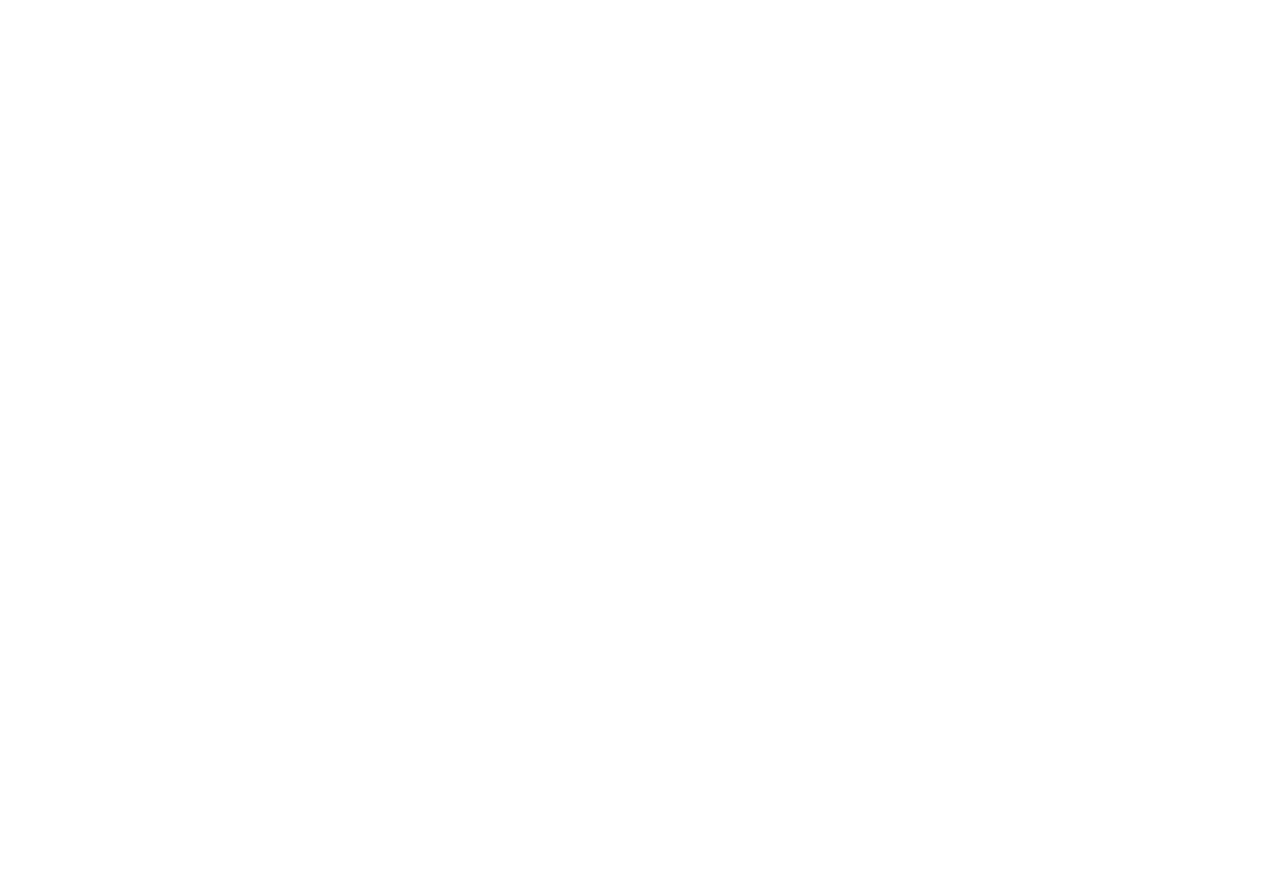
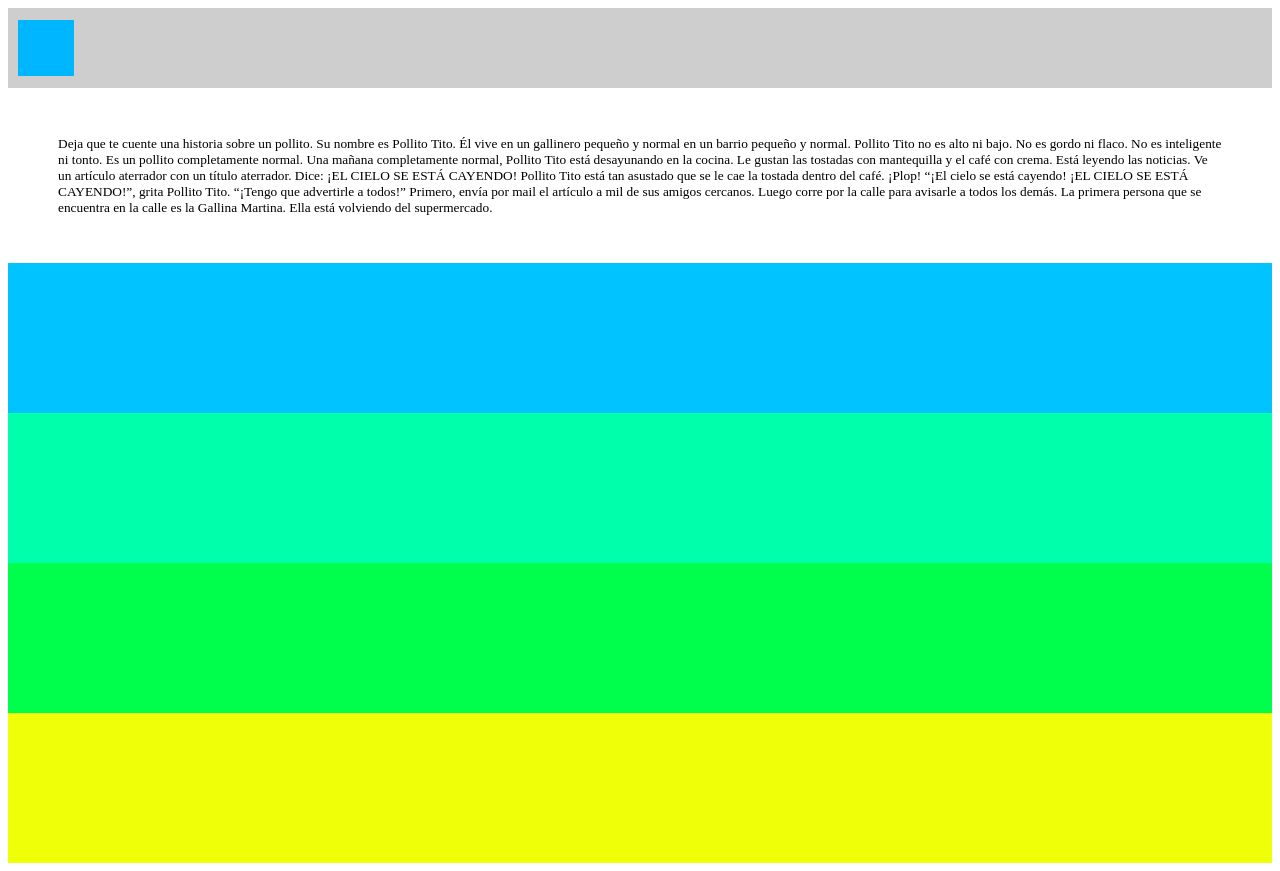
Before and after one commit to blakepond/html-css-2, a plain HTML site: page drill-3/index.html in a window 1280 px wide. Before the commit the page ends 800 px from the top, so only its background shows below. Drawn offline with Linux system fonts and the light colour scheme.

Commit message:
drill3 complete

```diff
--- a/drill-3/index.css
+++ b/drill-3/index.css
@@ -0,0 +1,57 @@
+body {
+    display: flex;
+    flex-direction: column;
+    justify-content: flex-start;
+    align-items: stretchs;
+
+}
+header{
+    display:flex;
+    flex-direction: column;
+    justify-content: center;
+    align-items: flex-start;
+    height: 10vh;
+    width: 100%;
+    background-color: rgb(206, 206, 206);
+}
+#tinySquare {
+    height: 7vh;
+    width: 7vh;
+    margin: 10px;
+    background-color:#00b7ff;
+}
+p {
+    position:static;
+    margin:50px;
+    margin-top: 50px;
+    font-size: smaller;
+}
+#textDiv {
+    position:static;
+    height: 175px;
+    width: 100%;
+    display:flex;
+    justify-content: center;
+    align-items: center;
+
+}
+.color1{
+    height: 150px;
+    width: 100%;
+    background-color:rgb(0, 195, 255);
+}
+.color2{
+    height: 150px;
+    width: 100%;
+    background-color:rgb(0, 255, 170);
+}
+.color3{
+    height: 150px;
+    width: 100%;
+    background-color:rgb(0, 255, 76);
+}
+.color4{
+    height: 150px;
+    width: 100%;
+    background-color:rgb(239, 255, 8);
+}
--- a/drill-3/index.html
+++ b/drill-3/index.html
@@ -1 +1,30 @@
-<!-- be sure to look at the example gif as well -->
+<!DOCTYPE html>
+<html lang="en">
+<head>
+    <meta charset="UTF-8">
+    <meta http-equiv="X-UA-Compatible" content="IE=edge">
+    <meta name="viewport" content="width=device-width, initial-scale=1.0">
+    <link rel="stylesheet" href="index.css">
+    <title>Drill3</title>
+</head>
+<body>
+    <header>
+        <div id="tinySquare"></div>
+    </header>
+        <div id="textDiv">
+            <P>Deja que te cuente una historia sobre un pollito. Su nombre es Pollito Tito. Él vive en un gallinero pequeño y normal en un barrio pequeño y normal.
+                Pollito Tito no es alto ni bajo. No es gordo ni flaco. No es inteligente ni tonto. Es un pollito completamente normal.
+                Una mañana completamente normal, Pollito Tito está desayunando en la cocina. Le gustan las tostadas con mantequilla y el café con crema.
+                Está leyendo las noticias. Ve un artículo aterrador con un título aterrador. Dice: ¡EL CIELO SE ESTÁ CAYENDO!
+                Pollito Tito está tan asustado que se le cae la tostada dentro del café. ¡Plop!
+                “¡El cielo se está cayendo! ¡EL CIELO SE ESTÁ CAYENDO!”, grita Pollito Tito. “¡Tengo que advertirle a todos!”
+                Primero, envía por mail el artículo a mil de sus amigos cercanos. Luego corre por la calle para avisarle a todos los demás.
+                La primera persona que se encuentra en la calle es la Gallina Martina. Ella está volviendo del supermercado.
+            </P>
+        </div>
+            <div class="color1"></div>
+            <div class="color2"></div>
+            <div class="color3"></div>
+            <div class="color4"></div>
+</body>
+</html>
```
